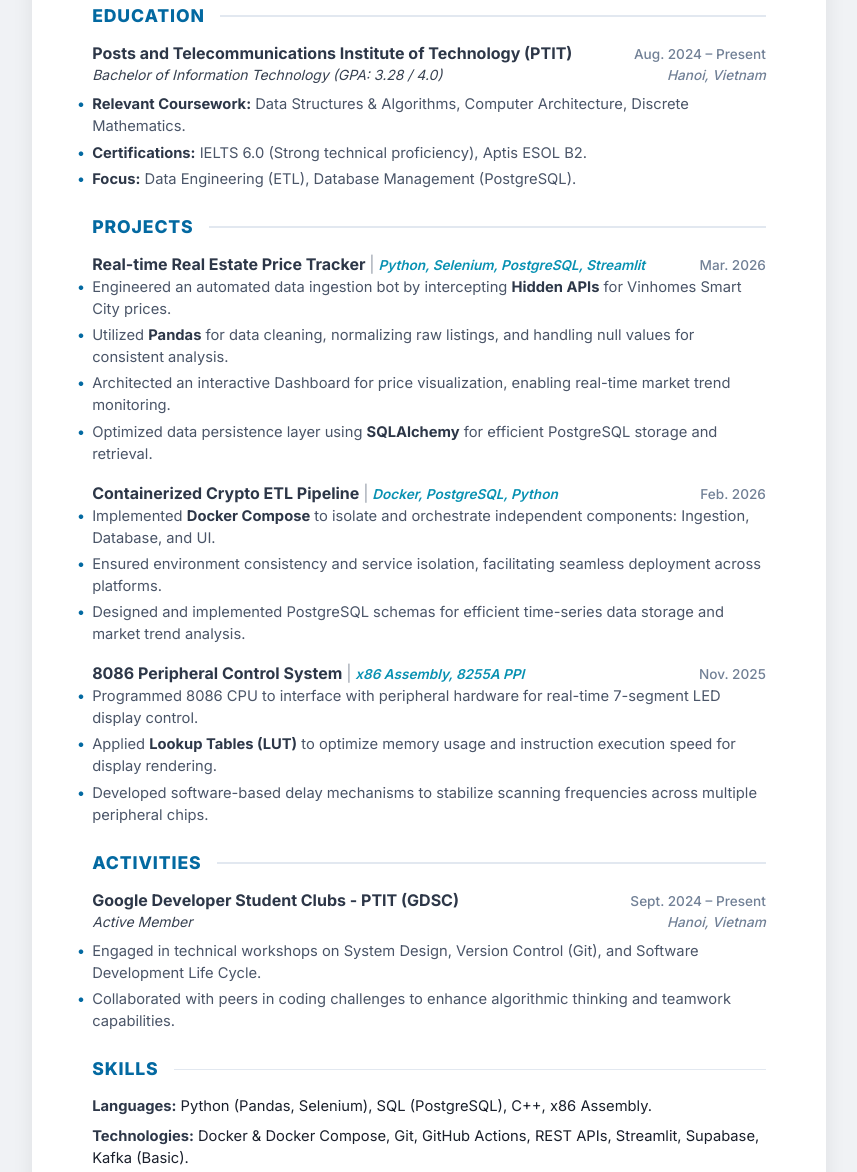
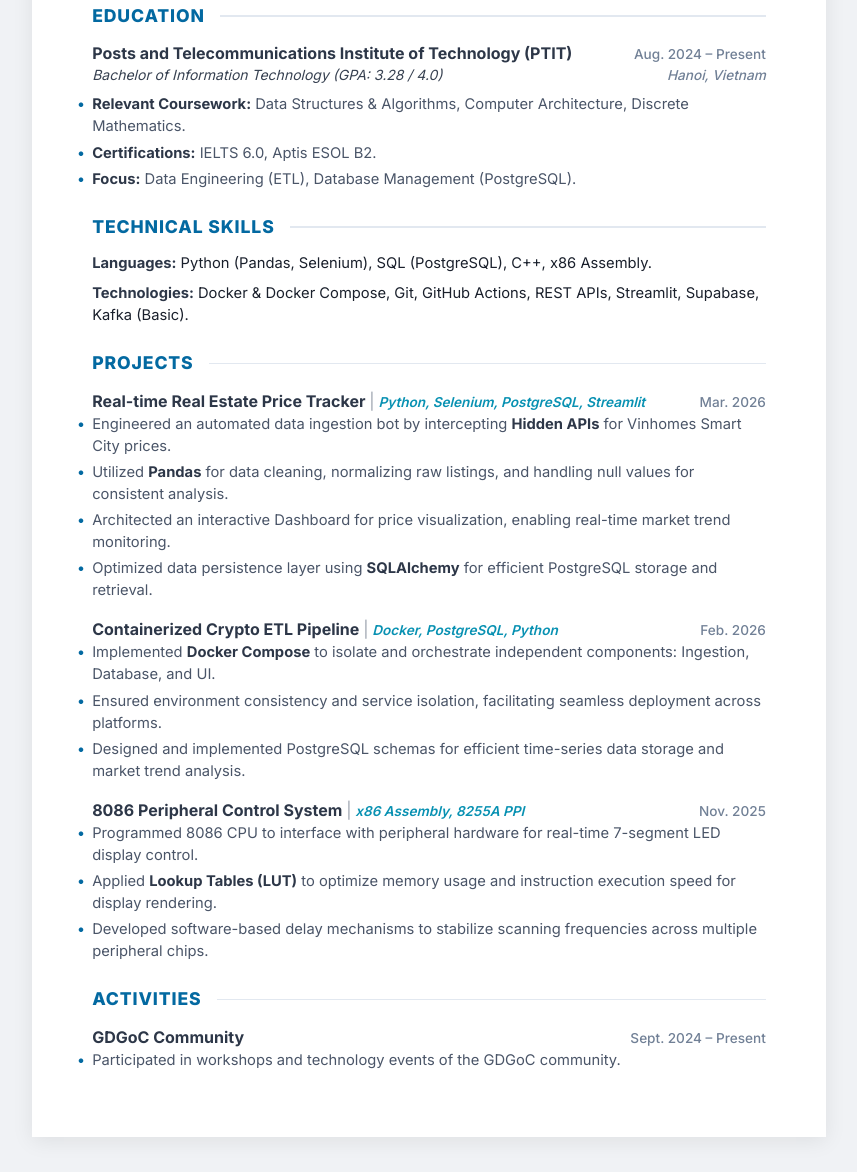
Before and after one commit to nguyenphucptitd24/NguyenPhucCV_VDT2026, a plain HTML site: page index.html in a window 1280 px wide. Shown: the part 189-1361 px from the top of the page, without its empty margins (211-1068 px from the left). Drawn offline with nearby package versions, Linux system fonts and the light colour scheme.

Commit message:
second commit

```diff
--- a/index.html
+++ b/index.html
@@ -22,7 +22,7 @@
             margin: 30px auto;
             padding: 50px 60px;
             box-shadow: 0 4px 20px rgba(0, 0, 0, 0.08);
-            border-top: 8px solid #0369a1; /* Thanh màu xanh dương chuyên nghiệp */
+            border-top: 8px solid #0369a1;
         }
 
         .section-header {
@@ -35,7 +35,7 @@
         .section-title {
             font-size: 1.1rem;
             font-weight: 800;
-            color: #0369a1; /* Màu chủ đạo */
+            color: #0369a1;
             text-transform: uppercase;
             letter-spacing: 0.05em;
             white-space: nowrap;
@@ -66,7 +66,7 @@
 
         .tech-stack {
             font-size: 0.85rem;
-            color: #0891b2; /* Màu xanh lơ cho công nghệ */
+            color: #0891b2;
             font-style: italic;
             font-weight: 600;
         }
@@ -84,7 +84,6 @@
             list-style-type: none;
         }
 
-        /* Tùy chỉnh dấu gạch đầu dòng bằng màu sắc */
         li::before {
             content: "•";
             color: #0369a1;
@@ -96,9 +95,6 @@
 
         strong { color: #2d3748; }
 
-        .contact-link {
-            transition: color 0.2s;
-        }
         .contact-link:hover { color: #0369a1; text-decoration: underline; }
     </style>
 </head>
@@ -132,9 +128,20 @@
                 </div>
                 <ul>
                     <li><strong>Relevant Coursework:</strong> Data Structures & Algorithms, Computer Architecture, Discrete Mathematics.</li>
-                    <li><strong>Certifications:</strong> IELTS 6.0 (Strong technical proficiency), Aptis ESOL B2.</li>
+                    <li><strong>Certifications:</strong> IELTS 6.0, Aptis ESOL B2.</li>
                     <li><strong>Focus:</strong> Data Engineering (ETL), Database Management (PostgreSQL).</li>
                 </ul>
+            </div>
+        </section>
+
+        <section>
+            <div class="section-header">
+                <span class="section-title">Technical Skills</span>
+                <div class="section-line"></div>
+            </div>
+            <div class="grid grid-cols-1 gap-2 text-[0.92rem] mb-4">
+                <p><strong>Languages:</strong> Python (Pandas, Selenium), SQL (PostgreSQL), C++, x86 Assembly.</p>
+                <p><strong>Technologies:</strong> Docker & Docker Compose, Git, GitHub Actions, REST APIs, Streamlit, Supabase, Kafka (Basic).</p>
             </div>
         </section>
 
@@ -189,28 +196,12 @@
             </div>
             <div class="content-item">
                 <div class="item-header">
-                    <span>Google Developer Student Clubs - PTIT (GDSC)</span>
+                    <span>GDGoC Community</span>
                     <span class="date-location">Sept. 2024 – Present</span>
                 </div>
-                <div class="flex justify-between items-baseline italic text-gray-700 text-sm mb-2">
-                    <span>Active Member</span>
-                    <span class="date-location">Hanoi, Vietnam</span>
-                </div>
                 <ul>
-                    <li>Engaged in technical workshops on System Design, Version Control (Git), and Software Development Life Cycle.</li>
-                    <li>Collaborated with peers in coding challenges to enhance algorithmic thinking and teamwork capabilities.</li>
+                    <li>Participated in workshops and technology events of the GDGoC community.</li>
                 </ul>
-            </div>
-        </section>
-
-        <section>
-            <div class="section-header">
-                <span class="section-title">Skills</span>
-                <div class="section-line"></div>
-            </div>
-            <div class="grid grid-cols-1 gap-2 text-[0.92rem]">
-                <p><strong>Languages:</strong> Python (Pandas, Selenium), SQL (PostgreSQL), C++, x86 Assembly.</p>
-                <p><strong>Technologies:</strong> Docker & Docker Compose, Git, GitHub Actions, REST APIs, Streamlit, Supabase, Kafka (Basic).</p>
             </div>
         </section>
     </div>
```
